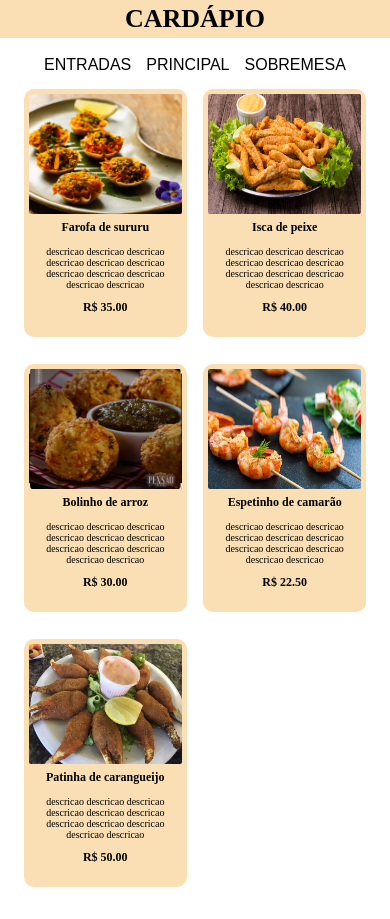
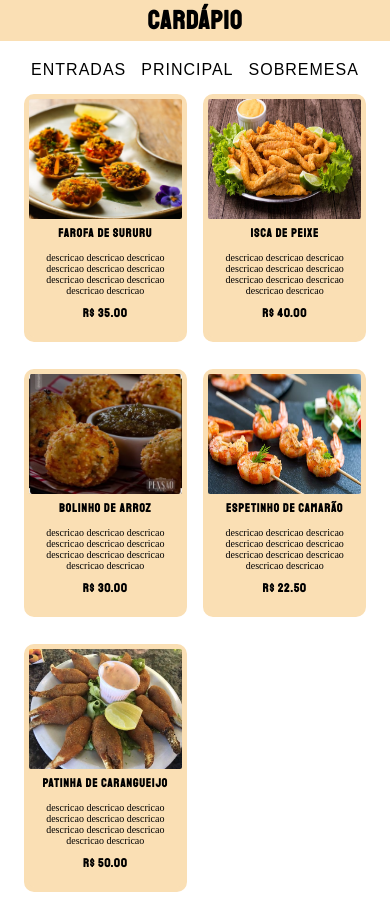
Before and after one commit to hitvizeris/TCC, a Flask app: page /cardapio in a window 390 px wide. Before the commit the page ends 887 px from the top, so only its background shows below. Run offline with Flask 3, Linux system fonts and the light colour scheme; data comes from the database, SQL or seed files in the repository.

Commit message:
Ajuste fontes

```diff
--- a/static/css/cardapio.css
+++ b/static/css/cardapio.css
@@ -1,7 +1,9 @@
+@import url('https://fonts.googleapis.com/css2?family=Staatliches&display=swap');
 :root{
     --cor1: #ffffff;
     --cor2: #fadfb4;
     --cor3: #4c3b34;
+    --fonte1: "Staatliches", serif;
 }
 *{
     margin: 0;
@@ -10,6 +12,8 @@
 body{
     height: 100%;
     background-color: var(--cor3);
+    font-family: var(--fonte1);
+    letter-spacing: 2px;
 }
 
 .titulo{
@@ -57,6 +61,8 @@ body{
 }
 .divPrato p{
     font-size: 20px;
+    font-family: none;
+    letter-spacing: 0px;
 }
 
 .imgPrato{
@@ -116,6 +122,9 @@ body{
     }
 }
 @media (max-width: 500px){
+    body{
+        letter-spacing: 1px;
+    }
     .comidas01{
         display: none;
     }
@@ -156,6 +165,8 @@ body{
     .divPrato p{
         font-size: 10px;
         text-align: center;
+        font-family: none;
+        letter-spacing: 0px;
     }
     .divPrato h2{
         text-align: center;
```
Also changed, not shown: static/css/local.css (+7 -0 lines), static/css/quem.css (+7 -2 lines).
